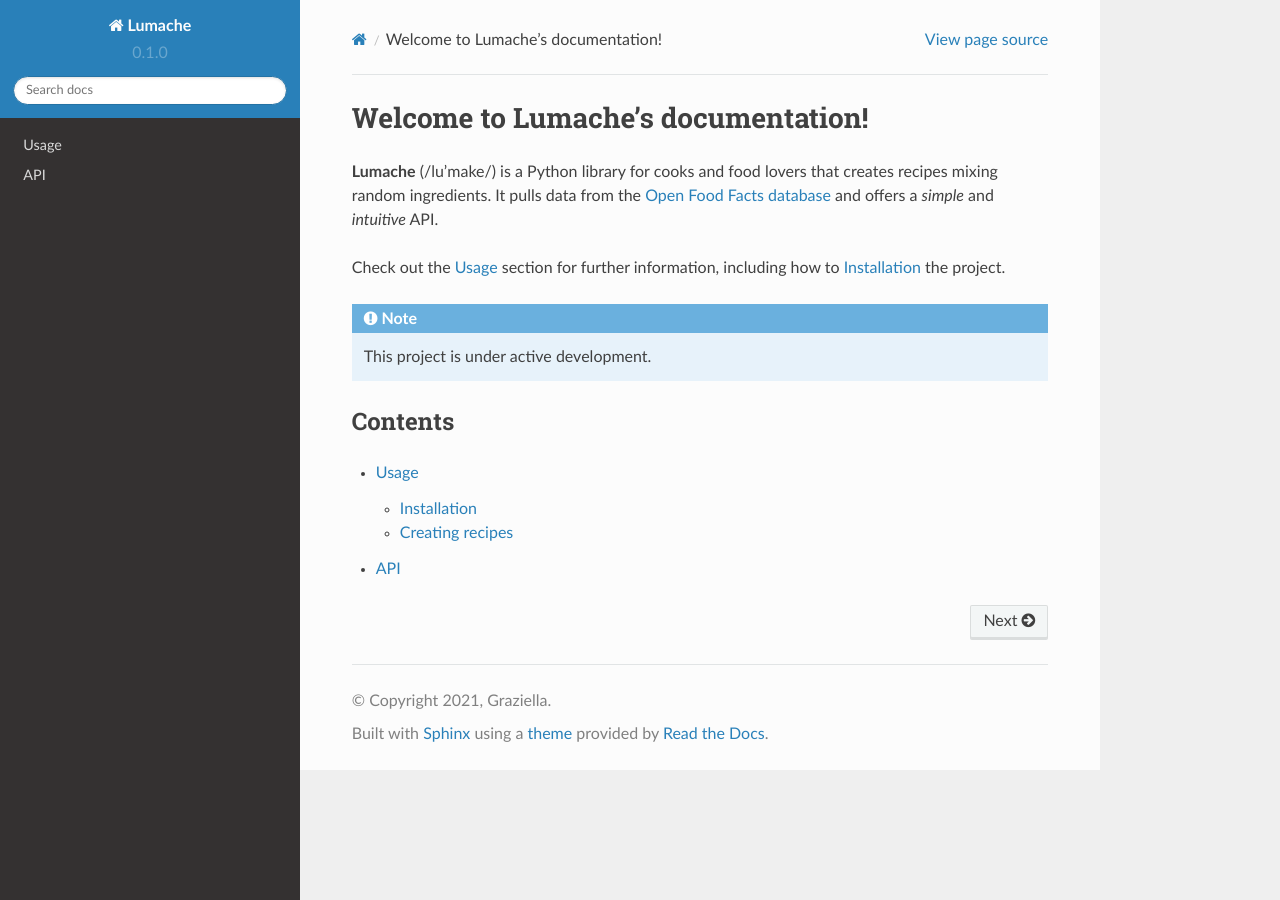
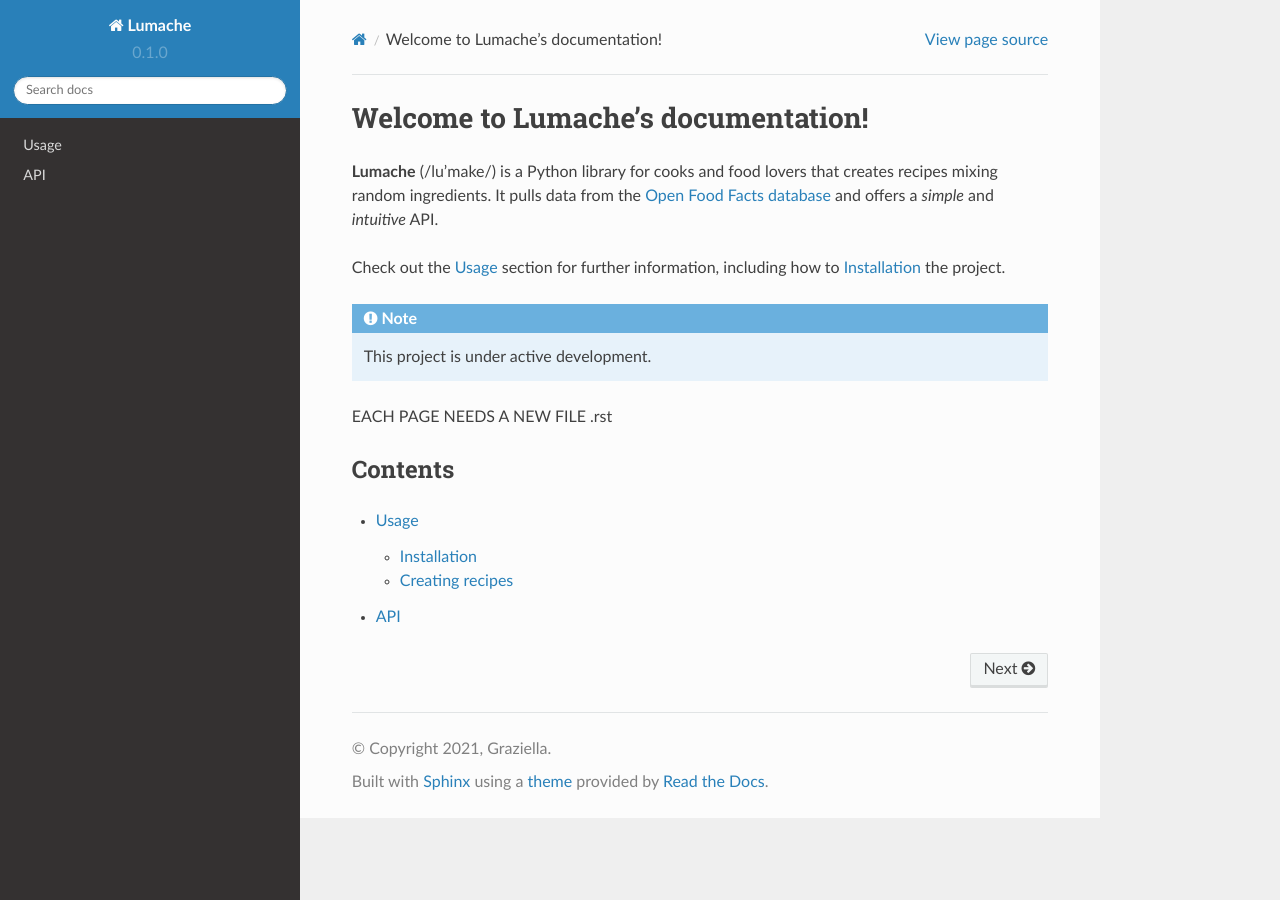
Before and after one commit to nickTaylor04/SetapDocs, a Sphinx documentation site: the page built from docs/source/index.rst, in a window 1280 px wide. Built offline with Sphinx 7.4.7 and the Read the Docs theme 2.0.0, drawn with Linux system fonts in a browser that asks for light colours.

Commit message:
Update index.rst

```diff
--- a/docs/source/index.rst
+++ b/docs/source/index.rst
@@ -12,6 +12,7 @@ how to :ref:`installation` the project.
 .. note::
 
    This project is under active development.
+EACH PAGE NEEDS A NEW FILE .rst
 
 Contents
 --------
```
